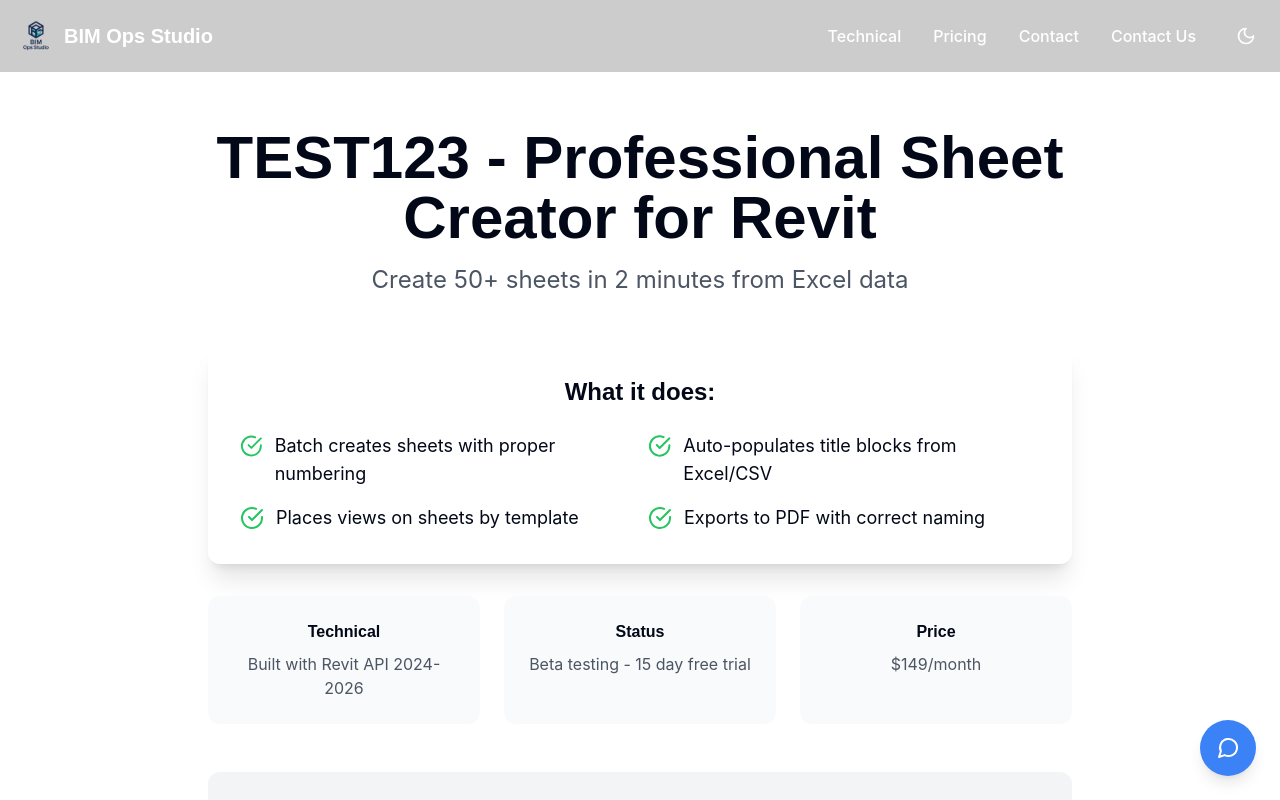
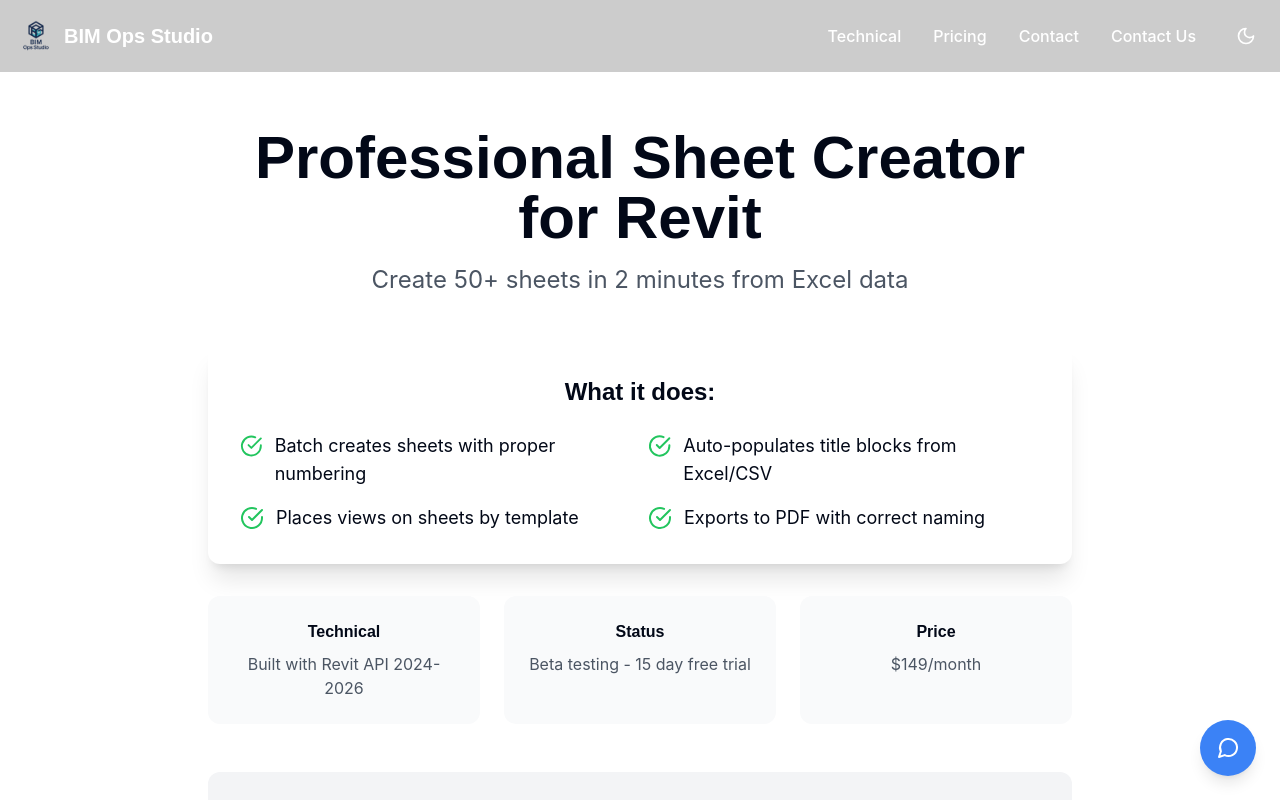
Before and after one commit to WeberG619/bimopsstudio, a Next.js app: page / in a window 1280 px wide. Shown: the top 800 px of the page. Built offline with nearby package versions, Linux system fonts and the light colour scheme.

Commit message:
fix: remove TEST123 - deployment verified working

```diff
--- a/pages/index.tsx
+++ b/pages/index.tsx
@@ -20,7 +20,7 @@ export default function Home() {
             transition={{ duration: 0.5 }}
           >
             <h1 className="text-4xl md:text-6xl font-bold mb-4">
-              TEST123 - Professional Sheet Creator for Revit
+              Professional Sheet Creator for Revit
             </h1>
             <p className="text-2xl text-gray-600 dark:text-gray-300 mb-12">
               Create 50+ sheets in 2 minutes from Excel data
```
